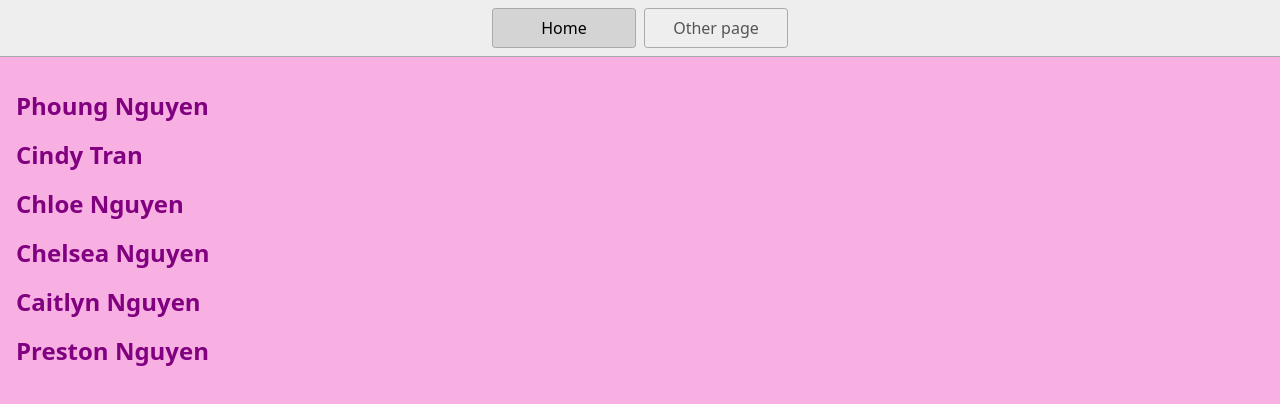
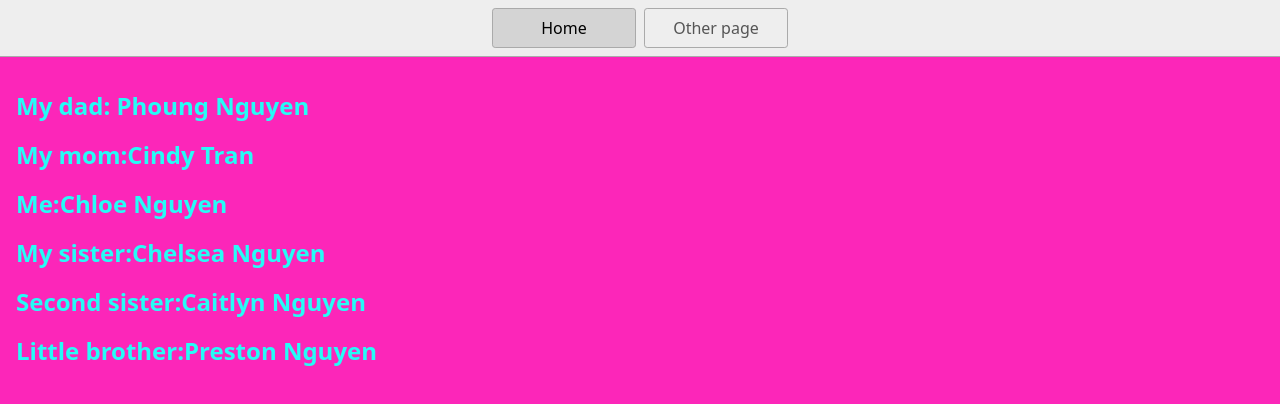
Before and after one commit to ngchloey/firstweb, a plain HTML site: page index.html in a window 1280 px wide. Drawn offline with Linux system fonts and the light colour scheme.

Commit message:
1 file modified

```diff
--- a/index.html
+++ b/index.html
@@ -11,8 +11,8 @@
     <link rel="stylesheet" href="styles.css" />
     <style>
       body{
-        background:#F8AFE1;
-        color:purple;
+        background:#FC26B9;
+        color:#26FCF6;
       }
       </style>
   </head>
@@ -22,12 +22,12 @@
       <a href="/page2.html">Other page</a>
     </nav>
     <main>
-      <h1>Phoung Nguyen</h1>
-      <h1>Cindy Tran</h1>
-      <h1>Chloe Nguyen</h1>
-      <h1>Chelsea Nguyen</h1>
-      <h1>Caitlyn Nguyen</h1>
-     <h1> Preston Nguyen</h1>
+      <h1>My dad: Phoung Nguyen</h1>
+      <h1>My mom:Cindy Tran</h1>
+      <h1>Me:Chloe Nguyen</h1>
+      <h1>My sister:Chelsea Nguyen</h1>
+      <h1>Second sister:Caitlyn Nguyen</h1>
+     <h1>Little brother:Preston Nguyen</h1>
     </main>
   </body>
 </html>
```
